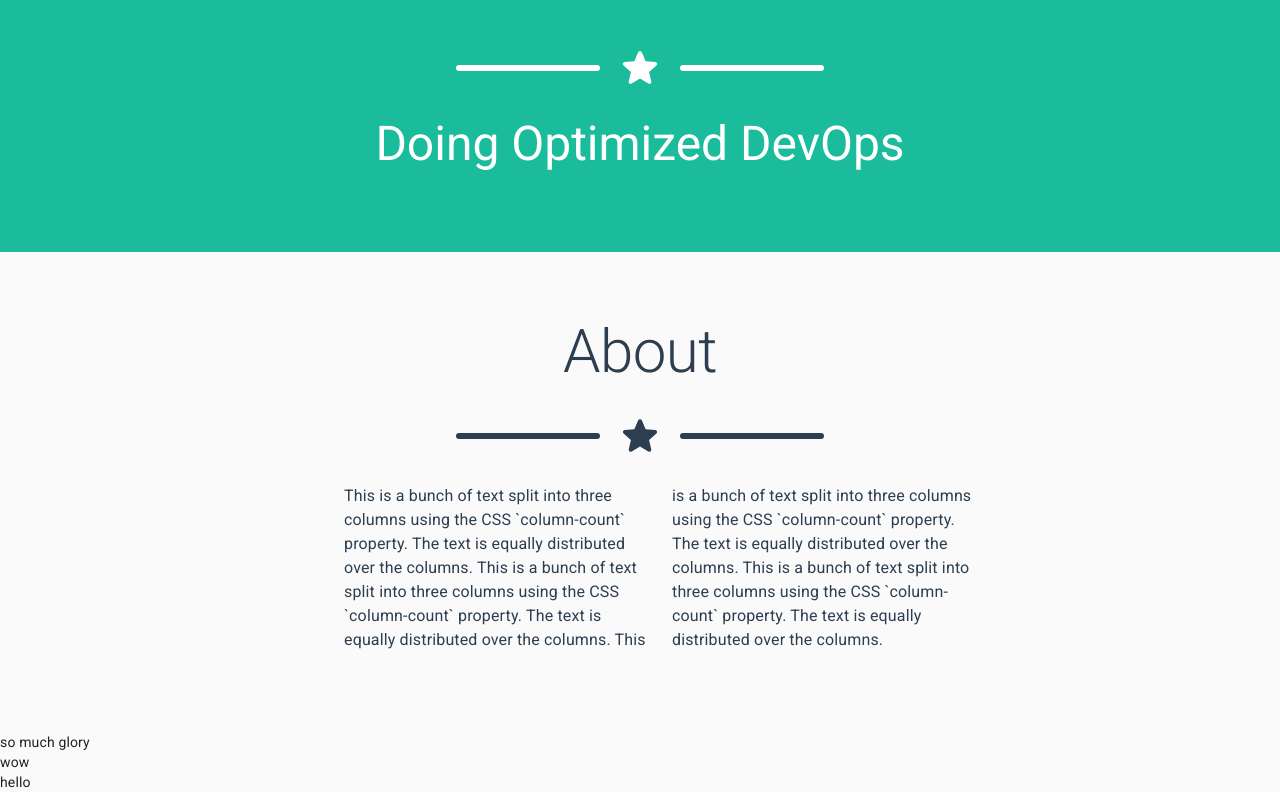
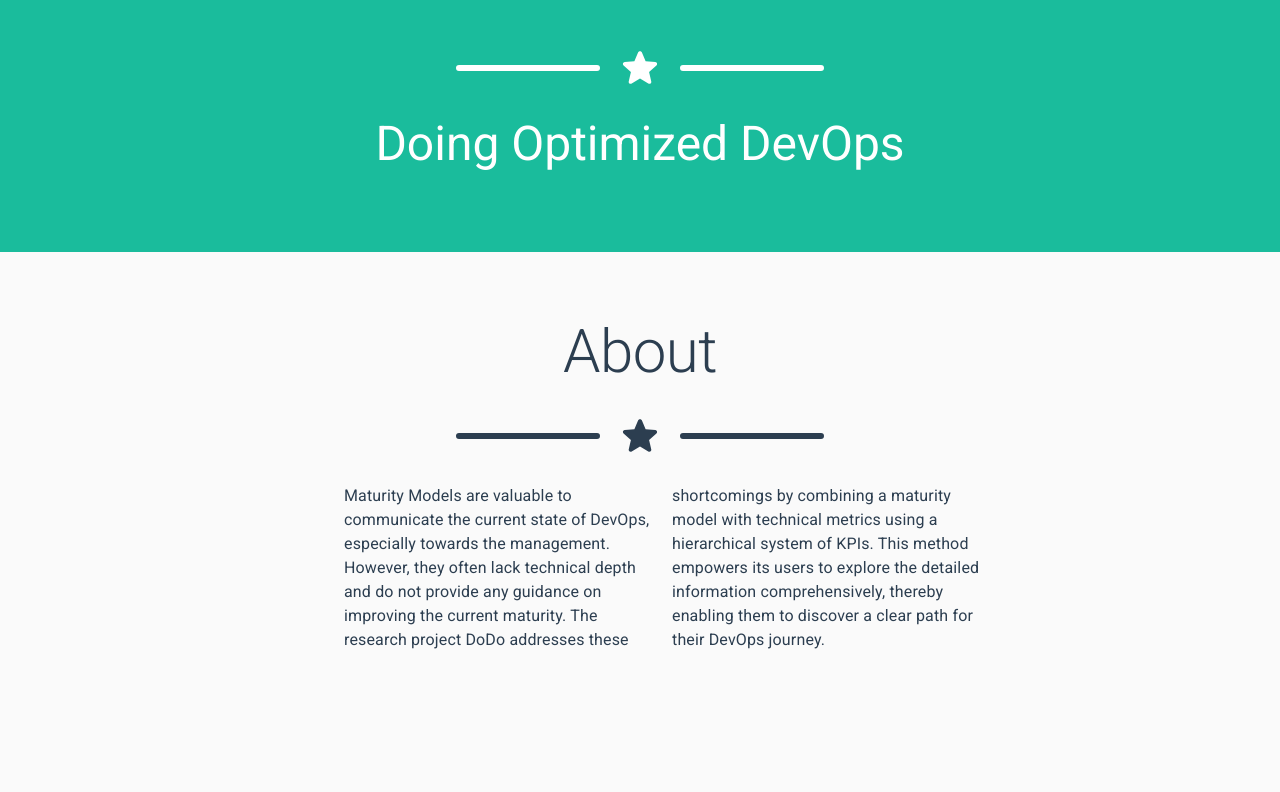
Before and after one commit to fraunhofer-iem/dodo-web, a React (Create React App) app: page / in a window 1280 px wide. Shown: the part 572-1364 px from the top of the page. After the commit the page ends 1304 px from the top, so only its background shows below. Built offline with nearby package versions, Linux system fonts and the light colour scheme.

Commit message:
removed unused example code

```diff
--- a/src/App.tsx
+++ b/src/App.tsx
@@ -42,19 +42,11 @@ const titleElement = {
 
 const getHrefFromId = (id: string) => "#" + id;
 
-const navElements = [
-  { text: "About", href: getHrefFromId(aboutId) },
-  { text: "Results", href: getHrefFromId(resultsId) },
-  { text: "Team", href: getHrefFromId(teamId) },
-  { text: "Partners", href: getHrefFromId(partnersId) },
-];
+const navElements = [{ text: "About", href: getHrefFromId(aboutId) }];
 
 const contentElements = [
   { element: <Title />, id: titleId },
   { element: <About />, id: aboutId },
-  { element: <div>so much glory</div>, id: resultsId },
-  { element: <div>wow</div>, id: teamId },
-  { element: <div>hello</div>, id: partnersId },
 ];
 console.log(theme.mixins.toolbar.minHeight);
 function App() {
--- a/src/components/about/About.tsx
+++ b/src/components/about/About.tsx
@@ -34,15 +34,14 @@ const About = () => {
       </Typography>
       <StarDivider color={PossibleColors.PRIMARY} />
       <Typography className={classes.box} variant="body1" color="textSecondary">
-        This is a bunch of text split into three columns using the CSS
-        `column-count` property. The text is equally distributed over the
-        columns. This is a bunch of text split into three columns using the CSS
-        `column-count` property. The text is equally distributed over the
-        columns. This is a bunch of text split into three columns using the CSS
-        `column-count` property. The text is equally distributed over the
-        columns. This is a bunch of text split into three columns using the CSS
-        `column-count` property. The text is equally distributed over the
-        columns.
+        Maturity Models are valuable to communicate the current state of DevOps,
+        especially towards the management. However, they often lack technical
+        depth and do not provide any guidance on improving the current maturity.
+        The research project DoDo addresses these shortcomings by combining a
+        maturity model with technical metrics using a hierarchical system of
+        KPIs. This method empowers its users to explore the detailed information
+        comprehensively, thereby enabling them to discover a clear path for
+        their DevOps journey.
       </Typography>
     </div>
   );
```
